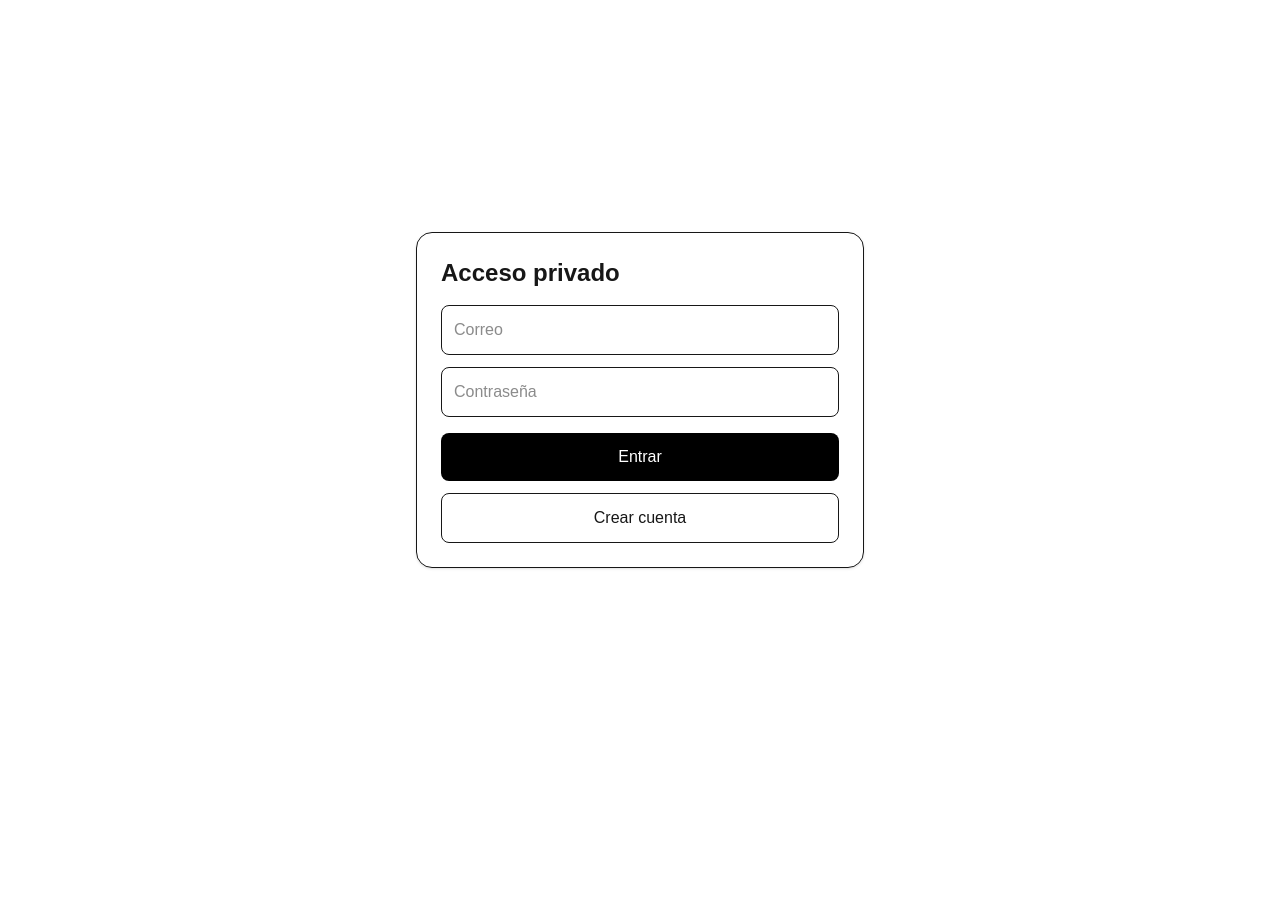
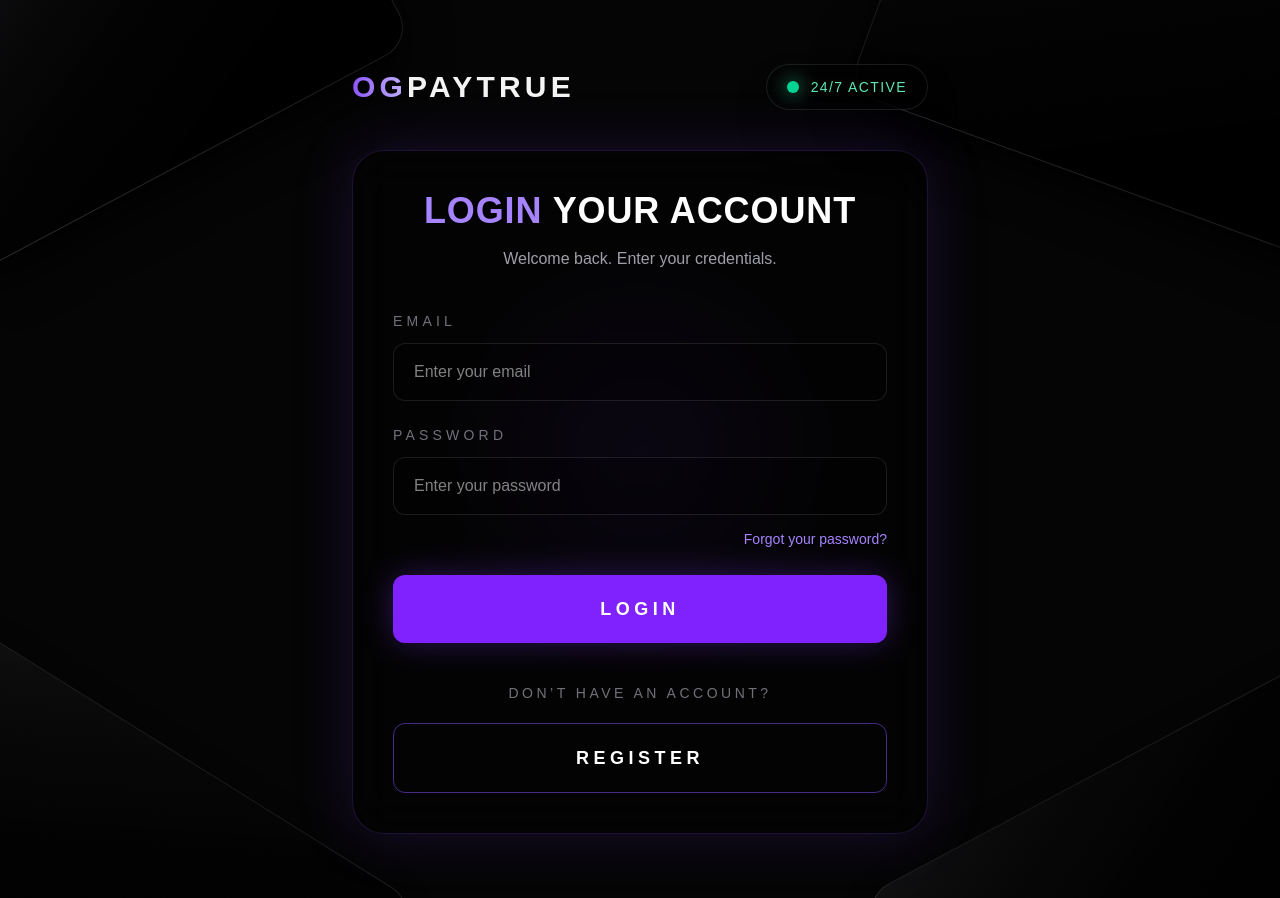
Before and after one commit to Ogpay5/ogpay-store-v1, a Next.js app: page /login in a window 1280 px wide. Before the commit the page ends 800 px from the top, so only its background shows below. Built offline with nearby package versions, Linux system fonts and the light colour scheme; no server answers.

Commit message:
new premium login page

```diff
--- a/app/login/page.tsx
+++ b/app/login/page.tsx
@@ -1,79 +1,100 @@
-"use client";
+export default function LoginPage() {
+  return (
+    <main className="relative min-h-screen overflow-hidden bg-[#050505] text-white">
+      <div className="pointer-events-none absolute inset-0">
+        <div className="absolute left-[-8rem] top-[-5rem] h-64 w-[32rem] rotate-[-28deg] rounded-[2rem] border border-white/10 bg-gradient-to-br from-zinc-700/30 to-black shadow-2xl shadow-black" />
+        <div className="absolute right-[-9rem] top-[-6rem] h-72 w-[34rem] rotate-[20deg] rounded-[2rem] border border-white/10 bg-gradient-to-br from-zinc-800/40 to-black shadow-2xl shadow-black" />
+        <div className="absolute bottom-[-8rem] left-[-10rem] h-72 w-[34rem] rotate-[32deg] rounded-[2rem] border border-white/10 bg-gradient-to-br from-zinc-800/35 to-black shadow-2xl shadow-black" />
+        <div className="absolute bottom-[-9rem] right-[-10rem] h-72 w-[34rem] rotate-[-28deg] rounded-[2rem] border border-white/10 bg-gradient-to-br from-zinc-800/35 to-black shadow-2xl shadow-black" />
+        <div className="absolute inset-0 bg-[radial-gradient(circle_at_center,rgba(124,58,237,0.12),transparent_28%,transparent_100%)]" />
+      </div>
 
-import { useState } from "react";
-import { supabase } from "@/src/lib/supabase";
+      <section className="relative z-10 flex min-h-screen items-center justify-center px-6 py-16">
+        <div className="w-full max-w-xl">
+          <div className="mb-10 flex justify-between items-center">
+            <h1 className="text-3xl font-black tracking-[0.14em]">
+              <span className="bg-gradient-to-r from-violet-500 to-violet-300 bg-clip-text text-transparent">
+                OG
+              </span>
+              <span className="text-zinc-100">
+                PAYTRUE
+              </span>
+            </h1>
 
-export default function LoginPage() {
-  const [email, setEmail] = useState("");
-  const [password, setPassword] = useState("");
+            <div className="inline-flex items-center gap-3 rounded-full border border-white/10 bg-black/35 px-5 py-3 text-sm font-medium tracking-widest text-emerald-300 shadow-2xl backdrop-blur-md">
+              <span className="h-3 w-3 rounded-full bg-emerald-400 shadow-[0_0_18px_rgba(52,211,153,0.9)]" />
+              24/7 ACTIVE
+            </div>
+          </div>
 
-  async function register() {
-    const { error } = await supabase.auth.signUp({
-      email,
-      password,
-      options: {
-        emailRedirectTo: "http://localhost:3000/dashboard",
-      },
-    });
+          <div className="rounded-[2rem] border border-violet-500/20 bg-black/40 p-10 shadow-[0_0_60px_rgba(124,58,237,0.18)] backdrop-blur-xl">
+            <div className="text-center">
+              <h2 className="text-4xl font-bold tracking-wide">
+                <span className="text-violet-400">
+                  LOGIN
+                </span>{" "}
+                YOUR ACCOUNT
+              </h2>
 
-    if (error) {
-      alert(error.message);
-      return;
-    }
+              <p className="mt-4 text-zinc-400">
+                Welcome back. Enter your credentials.
+              </p>
+            </div>
 
-    alert("Revisa tu correo para verificar tu cuenta.");
-  }
+            <div className="mt-10 space-y-6">
+              <div>
+                <label className="mb-3 block text-sm uppercase tracking-[0.3em] text-zinc-500">
+                  Email
+                </label>
 
-  async function login() {
-    const { error } = await supabase.auth.signInWithPassword({
-      email,
-      password,
-    });
+                <input
+                  type="email"
+                  placeholder="Enter your email"
+                  className="w-full rounded-xl border border-white/10 bg-black/30 px-5 py-4 text-white outline-none transition focus:border-violet-500"
+                />
+              </div>
 
-    if (error) {
-      alert(error.message);
-      return;
-    }
+              <div>
+                <label className="mb-3 block text-sm uppercase tracking-[0.3em] text-zinc-500">
+                  Password
+                </label>
 
-    window.location.href = "/dashboard";
-  }
+                <input
+                  type="password"
+                  placeholder="Enter your password"
+                  className="w-full rounded-xl border border-white/10 bg-black/30 px-5 py-4 text-white outline-none transition focus:border-violet-500"
+                />
 
-  return (
-    <main className="min-h-screen flex items-center justify-center p-6">
-      <div className="w-full max-w-md border rounded-2xl p-6 shadow">
-        <h1 className="text-2xl font-bold mb-4">
-          Acceso privado
-        </h1>
+                <div className="mt-3 text-right">
+                  <a
+                    href="#"
+                    className="text-sm text-violet-400 hover:text-violet-300"
+                  >
+                    Forgot your password?
+                  </a>
+                </div>
+              </div>
 
-        <input
-          className="w-full border rounded-lg p-3 mb-3"
-          placeholder="Correo"
-          value={email}
-          onChange={(e) => setEmail(e.target.value)}
-        />
+              <button className="w-full rounded-xl bg-violet-600 px-10 py-5 text-lg font-semibold uppercase tracking-[0.25em] text-white shadow-[0_0_32px_rgba(124,58,237,0.35)] transition hover:bg-violet-500">
+                Login
+              </button>
 
-        <input
-          className="w-full border rounded-lg p-3 mb-4"
-          type="password"
-          placeholder="Contraseña"
-          value={password}
-          onChange={(e) => setPassword(e.target.value)}
-        />
+              <div className="pt-4 text-center">
+                <p className="text-sm uppercase tracking-[0.25em] text-zinc-500">
+                  Don’t have an account?
+                </p>
 
-        <button
-          onClick={login}
-          className="w-full rounded-lg bg-black text-white p-3 mb-3"
-        >
-          Entrar
-        </button>
-
-        <button
-          onClick={register}
-          className="w-full rounded-lg border p-3"
-        >
-          Crear cuenta
-        </button>
-      </div>
+                <a
+                  href="/register"
+                  className="mt-5 inline-block w-full rounded-xl border border-violet-500/50 px-10 py-5 text-lg font-semibold uppercase tracking-[0.25em] text-white transition hover:bg-violet-500/10"
+                >
+                  Register
+                </a>
+              </div>
+            </div>
+          </div>
+        </div>
+      </section>
     </main>
   );
 }
```
